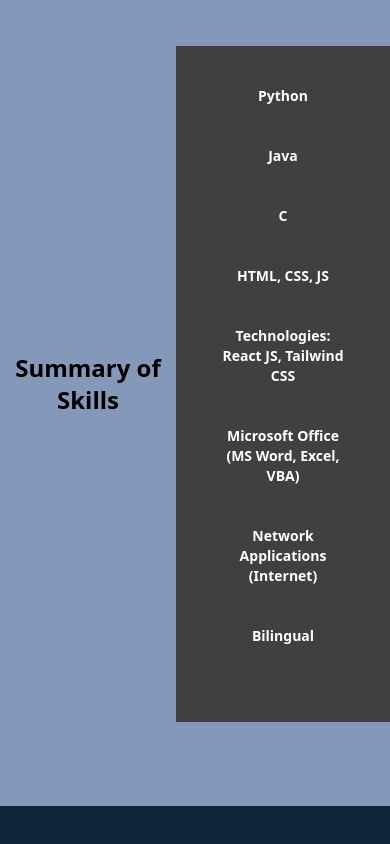
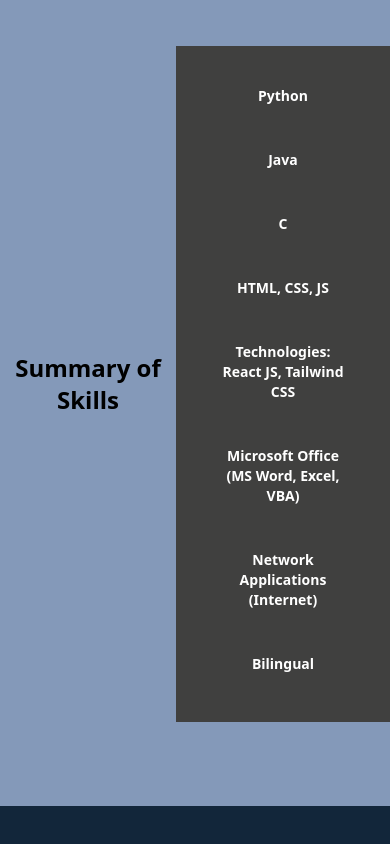
Before and after one commit to Gao-N/Gao-N.github.io, a React (Create React App) app: page / in a window 390 px wide. Shown: the part 882-1726 px from the top of the page. Built offline with nearby package versions, Linux system fonts and the light colour scheme.

Commit message:
changed margins for section

```diff
--- a/src/App.js
+++ b/src/App.js
@@ -38,14 +38,14 @@
         <h1 className='text-2xl font-bold text-black text-center'>Summary of Skills</h1>
         <div className='flex justify-center bg-onyx h-4/5 w-4/6 text-center text-white place-content-evenly'>
         <ol className='text-sm sm:text-lg font-bold text-center m-10 list-none'>
-          <li className='h-min sm:mb-6 mb-10'>Python</li>
-          <li className='h-min sm:mb-6 mb-10'>Java</li>
-          <li className='h-min sm:mb-6 mb-10'>C</li>
-          <li className='h-min sm:mb-6 mb-10'>HTML, CSS, JS</li>
-          <li className='h-min sm:mb-6 mb-10'>Technologies: React JS, Tailwind CSS</li>
-          <li className='h-min sm:mb-6 mb-10'>Microsoft Office (MS Word, Excel, VBA)</li>
-          <li className='h-min sm:mb-6 mb-10'>Network Applications (Internet)</li>
-          <li className='h-min sm:mb-6 mb-10'>Bilingual</li>
+          <li className='h-min sm:mb-6 mb-11'>Python</li>
+          <li className='h-min sm:mb-6 mb-11'>Java</li>
+          <li className='h-min sm:mb-6 mb-11'>C</li>
+          <li className='h-min sm:mb-6 mb-11'>HTML, CSS, JS</li>
+          <li className='h-min sm:mb-6 mb-11'>Technologies: React JS, Tailwind CSS</li>
+          <li className='h-min sm:mb-6 mb-11'>Microsoft Office (MS Word, Excel, VBA)</li>
+          <li className='h-min sm:mb-6 mb-11'>Network Applications (Internet)</li>
+          <li className='h-min sm:mb-6 mb-11'>Bilingual</li>
         </ol>
         </div>
       </section>
```
